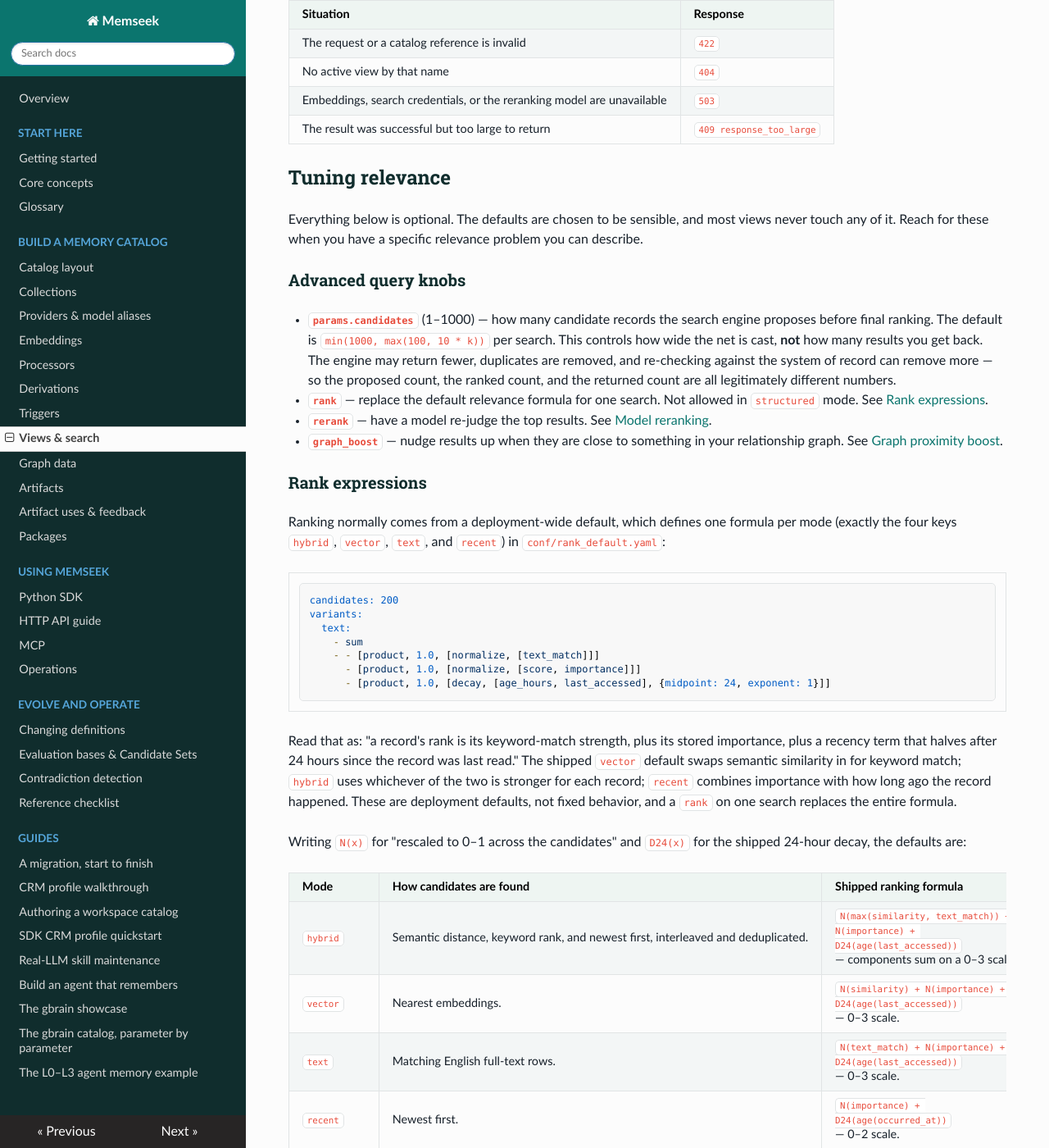
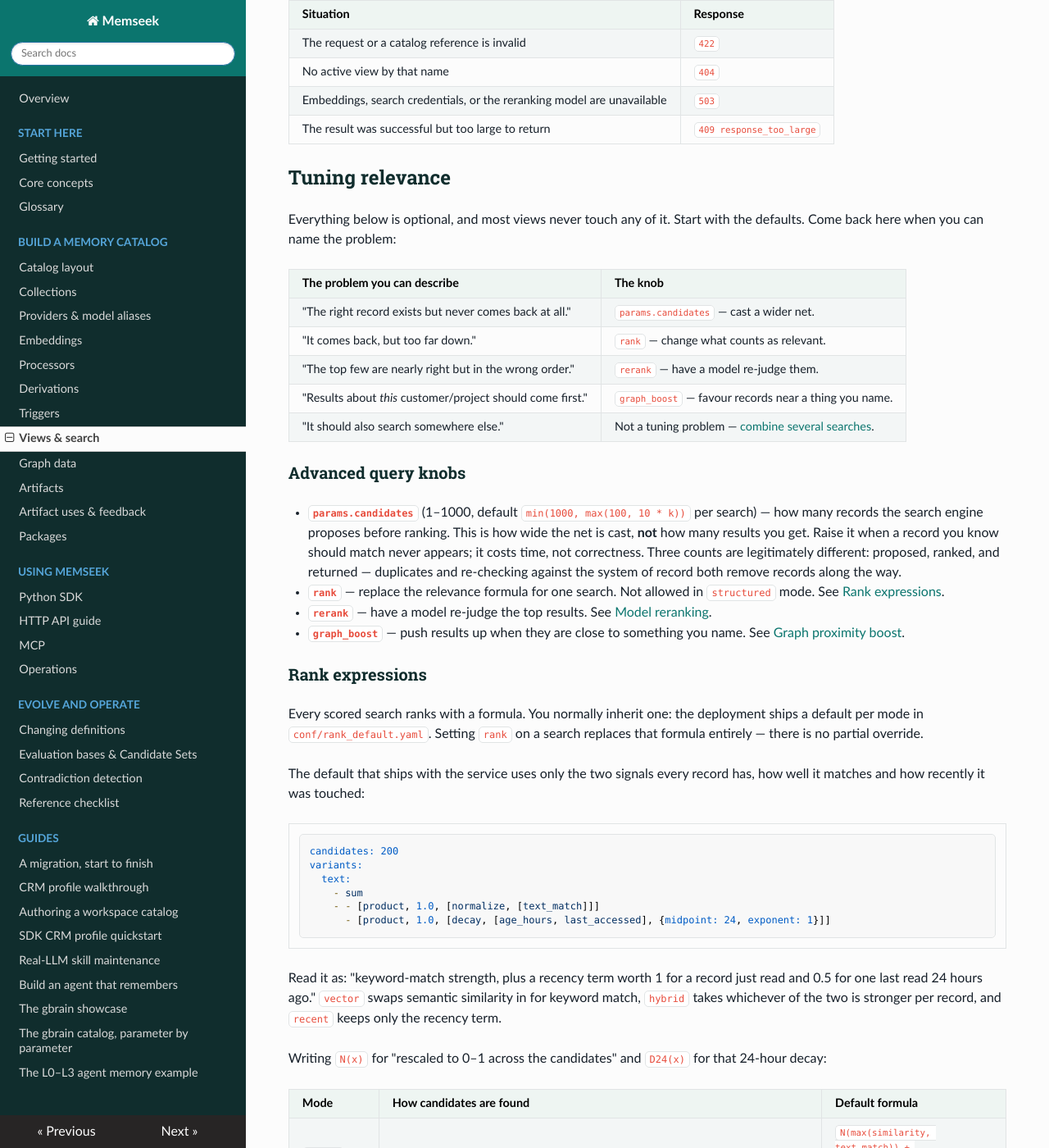
Before and after one commit to memseekai/memseek, an MkDocs documentation site: the page built from docs/views-search.md, in a window 1280 px wide and 1400 px high, scrolled down 19550 px. Shown: the whole window at 82% size. Built offline with MkDocs 1.6.1, drawn with Linux system fonts in a browser that asks for light colours; nearby versions of some CDN libraries; some of the changed text lies outside the part shown.

Commit message:
better docs

````diff
--- a/docs/views-search.md
+++ b/docs/views-search.md
@@ -980,31 +980,41 @@ ordering and scores already reflect those stages.
 
 ## Tuning relevance
 
-Everything below is optional. The defaults are chosen to be sensible, and most
-views never touch any of it. Reach for these when you have a specific relevance
-problem you can describe.
+Everything below is optional, and most views never touch any of it. Start with
+the defaults. Come back here when you can name the problem:
+
+| The problem you can describe | The knob |
+| --- | --- |
+| "The right record exists but never comes back at all." | `params.candidates` — cast a wider net. |
+| "It comes back, but too far down." | `rank` — change what counts as relevant. |
+| "The top few are nearly right but in the wrong order." | `rerank` — have a model re-judge them. |
+| "Results about *this* customer/project should come first." | `graph_boost` — favour records near a thing you name. |
+| "It should also search somewhere else." | Not a tuning problem — [combine several searches](#combining-several-searches). |
 
 ### Advanced query knobs
 
-- **`params.candidates`** (1–1000) — how many candidate records the search
-  engine proposes before final ranking. The default is
-  `min(1000, max(100, 10 * k))` per search. This controls how wide the net is
-  cast, **not** how many results you get back. The engine may return fewer,
-  duplicates are removed, and re-checking against the system of record can
-  remove more — so the proposed count, the ranked count, and the returned count
-  are all legitimately different numbers.
-- **`rank`** — replace the default relevance formula for one search. Not
-  allowed in `structured` mode. See [Rank expressions](#rank-expressions).
+- **`params.candidates`** (1–1000, default `min(1000, max(100, 10 * k))` per
+  search) — how many records the search engine proposes before ranking. This is
+  how wide the net is cast, **not** how many results you get. Raise it when a
+  record you know should match never appears; it costs time, not correctness.
+  Three counts are legitimately different: proposed, ranked, and returned —
+  duplicates and re-checking against the system of record both remove records
+  along the way.
+- **`rank`** — replace the relevance formula for one search. Not allowed in
+  `structured` mode. See [Rank expressions](#rank-expressions).
 - **`rerank`** — have a model re-judge the top results. See
   [Model reranking](#model-reranking).
-- **`graph_boost`** — nudge results up when they are close to something in your
-  relationship graph. See [Graph proximity boost](#graph-proximity-boost).
+- **`graph_boost`** — push results up when they are close to something you
+  name. See [Graph proximity boost](#graph-proximity-boost).
 
 ### Rank expressions
 
-Ranking normally comes from a deployment-wide default, which defines one
-formula per mode (exactly the four keys `hybrid`, `vector`, `text`, and
-`recent`) in `conf/rank_default.yaml`:
+Every scored search ranks with a formula. You normally inherit one: the
+deployment ships a default per mode in `conf/rank_default.yaml`. Setting `rank`
+on a search replaces that formula entirely — there is no partial override.
+
+The default that ships with the service uses only the two signals every record
+has, how well it matches and how recently it was touched:
 
 ```yaml
 candidates: 200
@@ -1012,33 +1022,32 @@ variants:
   text:
     - sum
     - - [product, 1.0, [normalize, [text_match]]]
-      - [product, 1.0, [normalize, [score, importance]]]
       - [product, 1.0, [decay, [age_hours, last_accessed], {midpoint: 24, exponent: 1}]]
 ```
 
-Read that as: "a record's rank is its keyword-match strength, plus its stored
-importance, plus a recency term that halves after 24 hours since the record was
-last read." The shipped `vector` default swaps semantic similarity in for
-keyword match; `hybrid` uses whichever of the two is stronger for each record;
-`recent` combines importance with how long ago the record happened. These are
-deployment defaults, not fixed behavior, and a `rank` on one search replaces
-the entire formula.
+Read it as: "keyword-match strength, plus a recency term worth 1 for a record
+just read and 0.5 for one last read 24 hours ago." `vector` swaps semantic
+similarity in for keyword match, `hybrid` takes whichever of the two is stronger
+per record, and `recent` keeps only the recency term.
 
-Writing `N(x)` for "rescaled to 0–1 across the candidates" and `D24(x)` for the
-shipped 24-hour decay, the defaults are:
+Writing `N(x)` for "rescaled to 0–1 across the candidates" and `D24(x)` for that
+24-hour decay:
 
-| Mode | How candidates are found | Shipped ranking formula |
+| Mode | How candidates are found | Default formula |
 | --- | --- | --- |
-| `hybrid` | Semantic distance, keyword rank, and newest first, interleaved and deduplicated. | `N(max(similarity, text_match)) + N(importance) + D24(age(last_accessed))` — components sum on a 0–3 scale. |
-| `vector` | Nearest embeddings. | `N(similarity) + N(importance) + D24(age(last_accessed))` — 0–3 scale. |
-| `text` | Matching English full-text rows. | `N(text_match) + N(importance) + D24(age(last_accessed))` — 0–3 scale. |
-| `recent` | Newest first. | `N(importance) + D24(age(occurred_at))` — 0–2 scale. |
-| `structured` | Declared filters and sorts. | No formula; your `order_by` is authoritative. |
+| `hybrid` | Semantic distance, keyword rank, and newest first, interleaved and deduplicated. | `N(max(similarity, text_match)) + D24(age(last_accessed))` — 0–2 |
+| `vector` | Nearest embeddings. | `N(similarity) + D24(age(last_accessed))` — 0–2 |
+| `text` | Matching English full-text rows. | `N(text_match) + D24(age(last_accessed))` — 0–2 |
+| `recent` | Newest first, then reordered by the formula. | `D24(age(occurred_at))` — 0–1 |
+| `structured` | Declared filters and sorts. | None; your `order_by` is authoritative. |
 
-Those ranges describe the shipped formula's components. They are not the public
-`score`, and not a promise about custom formulas. Note that `recent` mode first
-gathers a bounded set of newest records and can then reorder it by importance
-and recency.
+A catalog can publish its own `conf/rank_default.yaml` and replace these. The
+reference catalog does exactly that, adding `N(importance)` as a third term —
+which is why a deployment's own numbers may sit on a 0–3 scale instead. Check
+`GET /rank/schema` for the formulas actually active on your deployment.
+
+Those ranges are the formula's own scale. They are not the public `score`, which
+is always rescaled to 0–1 per response.
 
 A rank expression is a small typed language, not database SQL. The building
 blocks:
@@ -1057,12 +1066,16 @@ blocks:
 | `[saturate, expr, {midpoint: m, exponent: e}]` | With `x = max(0, expr)`: `x^e / (x^e + m^e)`. Starts at 0, is 0.5 at `x = m`, approaches 1. Use for "more is better, with diminishing returns." |
 | `[decay, expr, {midpoint: m, exponent: e}]` | With `x = max(0, expr)`: `1 / (1 + x^e / m^e)`. Starts at 1, is 0.5 at `x = m`, approaches 0. Use for "fades with age." |
 
+Use `normalize` on any signal with no fixed range — `text_match` and stored
+scores especially — so one runaway value cannot swamp the others. Use `saturate`
+for "more is better, but the tenth is worth less than the first", and `decay`
+for anything that should fade with time.
+
 Expressions are capped at 5 levels deep and 16 nodes, and every score and field
-they reference is verified when your definitions load. `midpoint` and
-`exponent` must be positive, and every result must be a finite number.
-`GET /rank/schema` returns the machine-readable grammar, the active default
-formulas and their hash, the score contract, and what the deployment's search
-engines support.
+they reference is checked when your definitions load, so a typo fails at load
+time rather than at query time. `midpoint` and `exponent` must be positive, and
+every result must be finite. `GET /rank/schema` returns the grammar, the active
+defaults and their hash, and what your deployment's search engines support.
 
 #### `normalize` inside a formula is not the public `score`
 
@@ -1070,14 +1083,12 @@ These two rescalings are easy to confuse:
 
 | | `[normalize, …]` inside a formula | The public `score` |
 | --- | --- | --- |
-| Purpose | Put one signal on a 0–1 scale before combining it with other signals. | Put the finished ranking value on a consistent display scale. |
-| Input | That one signal, across one search's surviving candidates. | Final values after ranking, merging, reranking, and boosts. |
+| Purpose | Put one signal on a 0–1 scale before adding it to the others. | Put the finished ranking value on a display scale. |
+| Input | That one signal, across one search's candidates. | Final values, after ranking, merging, reranking, and boosts. |
 | If all values tie | Every value becomes `0` — the signal stops discriminating. | Every value becomes `1` — every result ties for best. |
 | Visible to callers | No, it is internal. | Yes, as `score`; the unscaled value stays as `rank_score`. |
 
-Neither one calibrates relevance. Even when a raw similarity happens to land in
-0–1, the public score still means only "where this sits within this query's
-range of results."
+Neither one calibrates relevance.
 
 #### Ordering and ties
 
@@ -1092,23 +1103,27 @@ descending sorts. Remaining ties use ingestion order ascending, then record id.
 
 ### Model reranking
 
-`rerank: {backend: llm_judge, top_n: N}` asks a model to re-judge the top
-results after ordinary ranking. It is allowed only when every search uses text,
-vector, or hybrid mode. Each search sends at most its first `N` candidates
-(maximum 20) to the catalog's `cheap` model in a bounded, escaped prompt; token
-limits may reduce how many are actually judged. `backend: none` is accepted as
-an explicit "do nothing."
+`rerank: {backend: llm_judge, top_n: N}` asks a model to re-read the top results
+and re-order them. Ordinary ranking scores text; a model can tell whether a
+record actually answers the question. It costs a model call per search, so use
+it on views where the top few results matter more than latency.
 
-The model must return every record it was given, exactly once, with a score
-between 0 and 1. A missing, extra, duplicate, or invalid judgment fails the
-search rather than quietly falling back — you always know whether reranking
-happened.
+```yaml
+rerank: {backend: llm_judge, top_n: 20}   # top_n is 1–20; `none` means do nothing
+```
 
-Judged results are ordered by the model's value, with the pre-existing order
-breaking ties. Anything not judged keeps its original relative order but is
-guaranteed to stay behind every judged result. Public scores are then rescaled
-over the new range. Single-search responses report `ranking.kind: llm_judge`
-plus:
+It is allowed only when every search uses `text`, `vector`, or `hybrid` mode.
+Each search sends at most its first `N` results to the catalog's `cheap` model
+in a bounded, escaped prompt; token limits may cut that further.
+
+The model must return every record it was given, exactly once, scored 0–1. A
+missing, extra, duplicate, or invalid judgment **fails the search** instead of
+quietly falling back, so you always know whether reranking happened.
+
+Judged results are reordered by the model's score, ties broken by the previous
+order. Unjudged results keep their relative order and always stay behind the
+judged ones. Public scores are then rescaled over the new range. Single-search
+responses report `ranking.kind: llm_judge` plus:
 
 ```json
 "rerank": {
@@ -1126,32 +1141,45 @@ order.
 
 ### Graph proximity boost
 
-`graph_boost` nudges results upward when they are related — through your
-relationship graph — to something you name. It runs after ordinary ranking or
-merging:
+`graph_boost` pushes results up when they are connected — through your
+relationship graph — to something you name. "Rank these results, but favour
+anything touching Maya." It runs after ordinary ranking or merging:
 
 ```yaml
 graph_boost:
   graph: dependency_graph  # optional when exactly one graph view is active
   anchor: people/maya      # trimmed, 1–128 characters
-  depth: 2                 # 1–4, default 2
-  weight: 0.05             # greater than 0 and at most 1, default 0.05
+  depth: 2                 # how many links out to look, 1–4, default 2
+  weight: 0.05             # how hard to push, above 0 and at most 1, default 0.05
   limit: 100               # how many paths to walk, 1–100, default 100
 ```
 
-Memseek walks live links in both directions from the anchor, notes the shortest
-distance to each node reached, and matches a result when either its key or its
-entity is one of those nodes. A matched result's internal value becomes:
+Memseek walks links in both directions from the anchor, records the shortest
+distance to every node it reaches, and matches a result when its key or its
+entity is one of those nodes. A matched result gets:
 
 ```text
 boosted = previous + weight / (distance + 1)
 ```
 
-The anchor itself is distance 0 and gets the full weight; something one link
-away gets half. Unmatched results are left alone, and everything is sorted and
-rescaled again. The response reports the anchor, depth, and weight you asked
-for, plus how many records matched and how many links the walk used. The walk
-respects your deployment's graph limits.
+So the anchor itself (distance 0) gets the full weight, one link away gets half,
+two links a third. Unmatched results are untouched, then everything is sorted
+and rescaled again. The response reports what you asked for plus how many
+records matched and how many links the walk used.
+
+**Pick `weight` relative to the scores it is added to** — this is the one place
+people get burned, because it is an addition, not a percentage:
+
+| Where you use it | Typical score being added to | A `weight` that nudges |
+| --- | --- | --- |
+| A single search, default formula | 0–2 | `0.05`–`0.2` (the default fits here) |
+| [Combined searches](#combining-several-searches) | ~`0.01`–`0.03` (RRF values) | `0.001`–`0.002` |
+
+The default `0.05` on a combined search is **not** a nudge: it is larger than any
+RRF value in the response, so it stops being a tie-breaker and becomes the sort
+key — you get "everything near the anchor, then everything else." If that is
+what you want, fine; if not, scale the weight down to roughly a tenth of
+`1/rank_constant`.
 
 Graph boost is also permitted on a single structured search. Proximity can
 reorder structured results, but the response still reports
````
